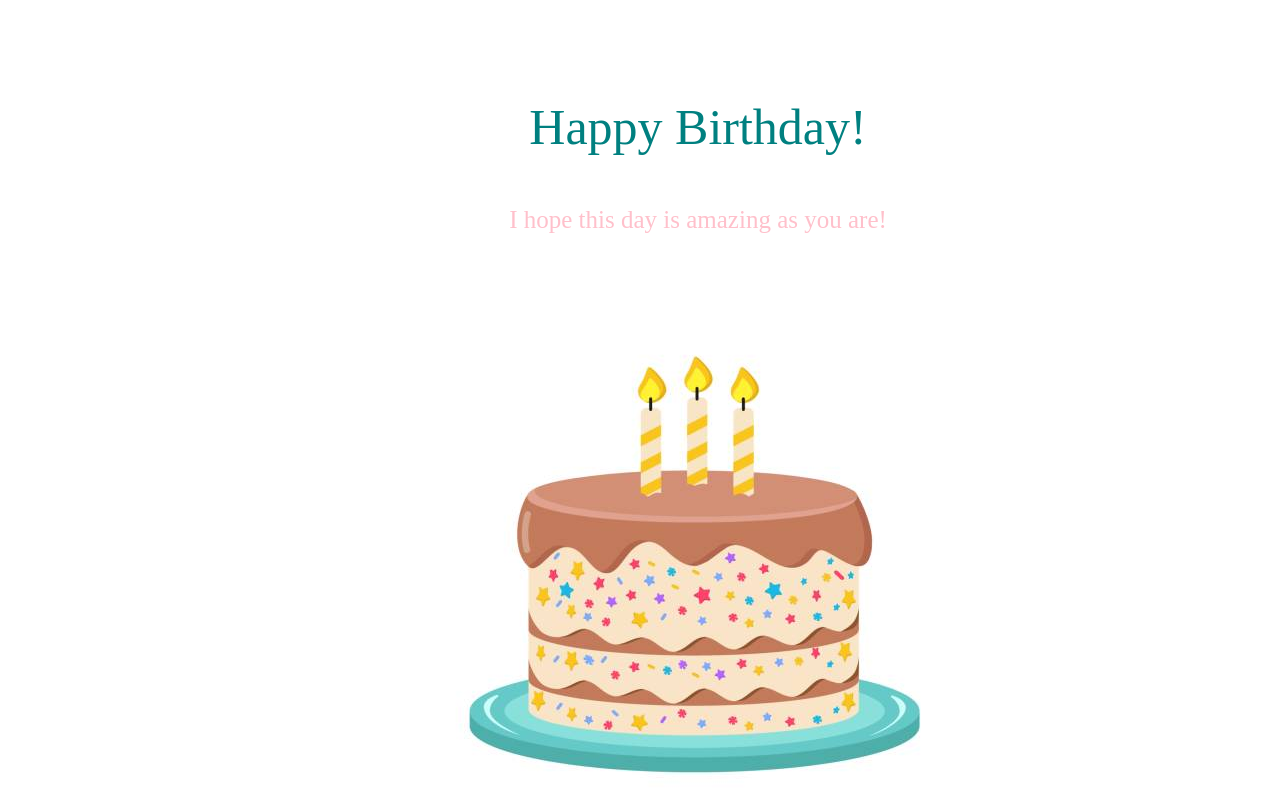
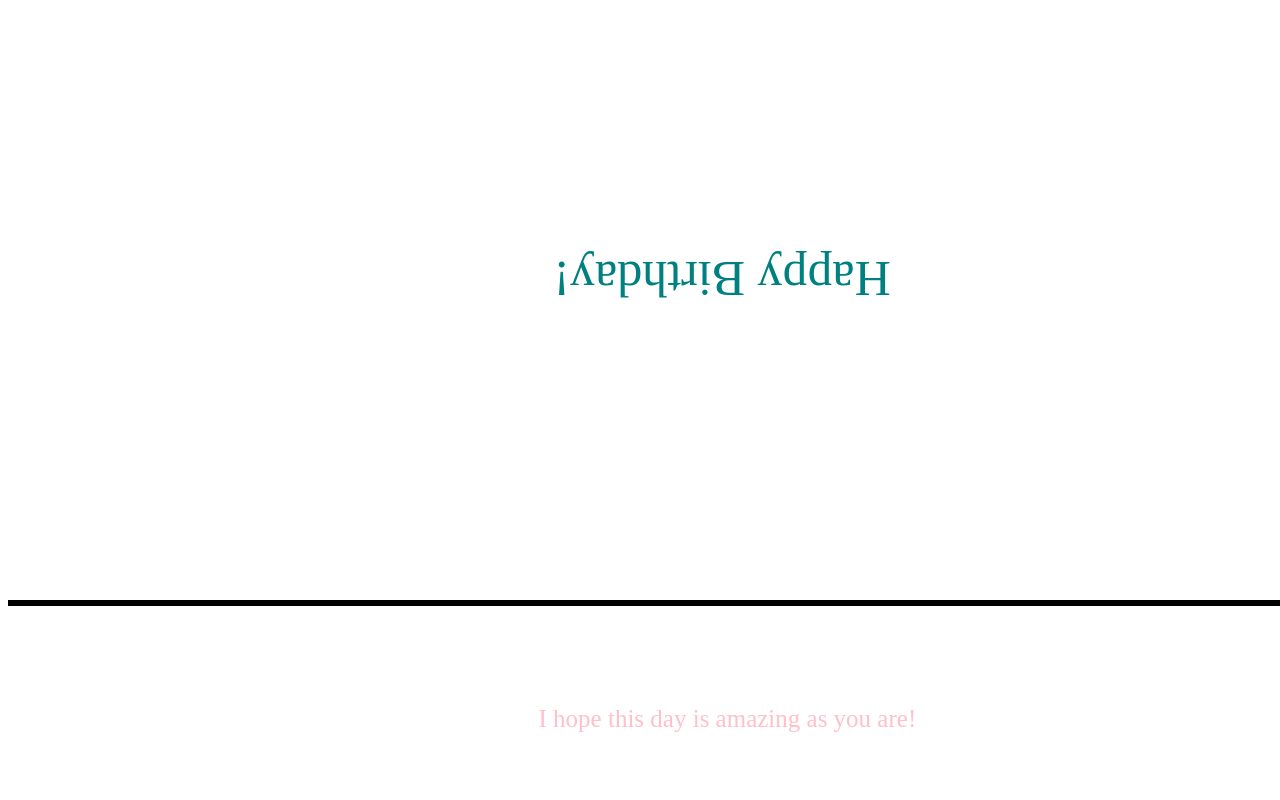
Before and after one commit to kecarr19/kecarr19.github.io, a plain HTML site: page lab12KC.html in a window 1280 px wide. Shown: the top 800 px of the page. Drawn offline with Linux system fonts and the light colour scheme.

Commit message:
Add files via upload

```diff
--- a/lab12KC.html
+++ b/lab12KC.html
@@ -7,17 +7,35 @@
 
 <style>
 
-body{position:absolute;
-		left:30%;
-		top:5%;
+.p1{font-size: 50px;
+		color: teal;
+		position:absolute;
+		left: 33% ;
+		top: 250px;
+		width:600px;
 		text-align:center;
-		text-align:center;}
+		transform: rotate(180deg)}
 
-.p1{font-size: 50px;
-		color: teal;}
+/*I wanted to make a horizontal card instead of a vertical fold card, so I rotated one side of it 180 degrees so that if you were to print it out it would functionally stand up if folded on the fold line and show the two different sides right-side-up if you were to display it say on a desk*/
+
+.cardfoldline{border:solid;
+					width:100%;
+					position:absolute;
+					top: 600px}
 
 .p2{font-size: 25px;
-		color:pink}
+		color:pink;
+		position:absolute;
+		left: 33%;
+		top: 700px;
+		text-align:center;
+		padding:5px;
+		width:600px}
+
+#cake{position:absolute;
+		width: 600px;
+		top: 750px;
+		left:33%}
 
 </style>
 
@@ -30,9 +48,11 @@ function newimage(x) {document.getElementById("cake").src=x;}
 </head>
 <body>
 
-<p class="p1">Happy Birthday!</p>
+<div class="p1">Happy Birthday!</div>
 
-<p class="p2">I hope this day is amazing as you are!</p>
+<div class="cardfoldline"></div>
+
+<div class="p2">I hope this day is amazing as you are!</div>
 
 <img id="cake" onmouseover="newimage('lab12_images/birthdaycake2.jpg');" src="lab12_images/birthdaycake1.jpg" alt="A birthday cake" onmouseout="newimage('lab12_images/birthdaycake1.jpg');">
 
```
